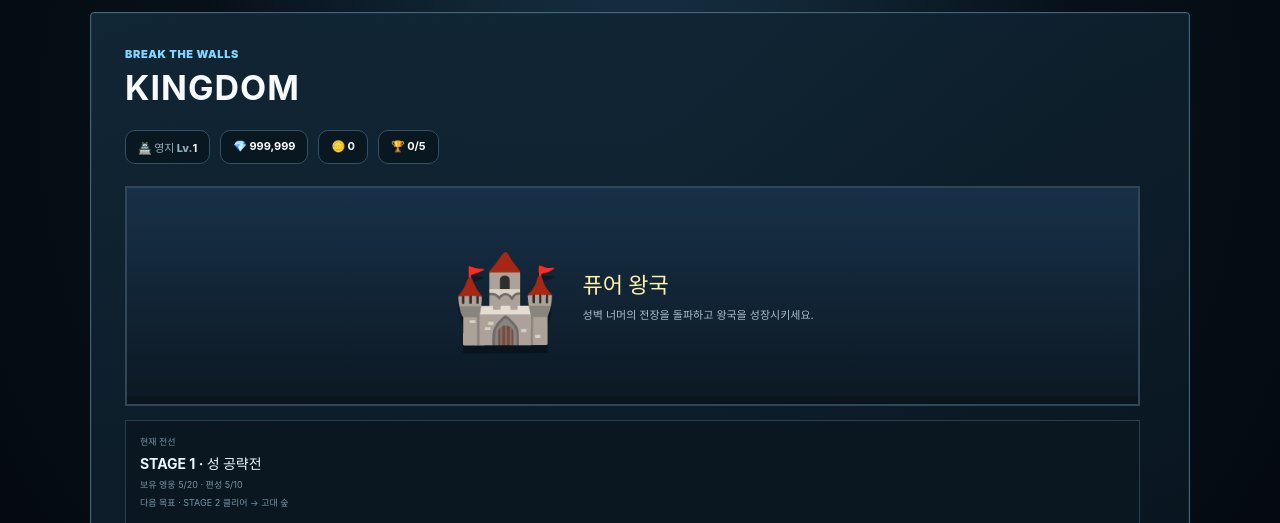
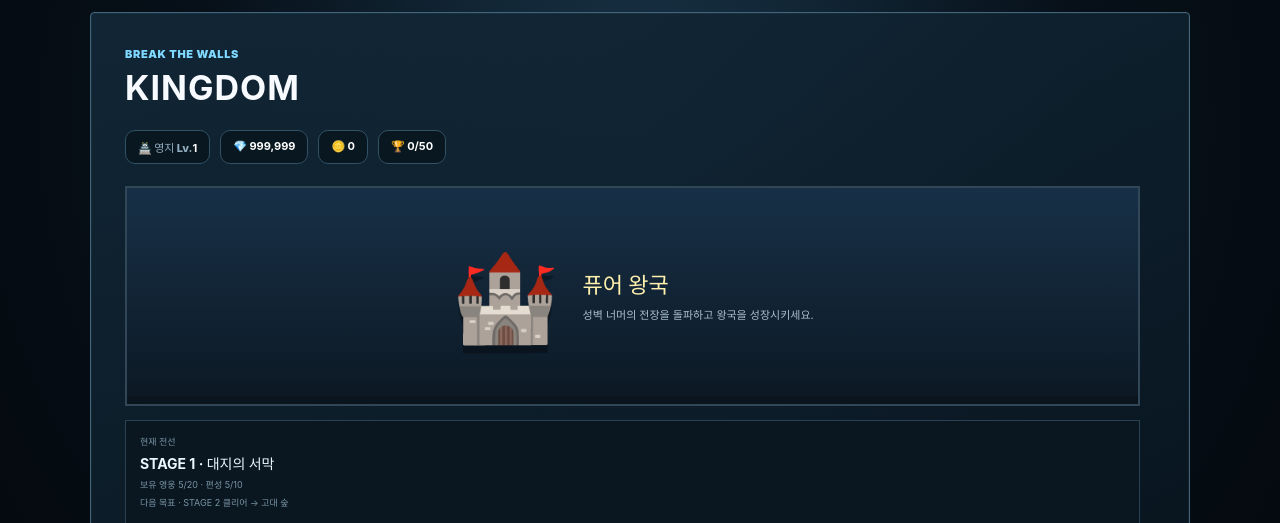
Before and after one commit to bduidohd937-beep/Break-the-Walls-Roll-the-Dice, a React (Vite) app: page / in a window 1280 px wide. Shown: the top 523 px of the page. Built offline with nearby package versions, Linux system fonts and the light colour scheme.

Commit message:
feat: build Pure World 50 stage chapter structure

```diff
--- a/src/game/stages.ts
+++ b/src/game/stages.ts
@@ -1,127 +1,69 @@
 import type { StageDef } from "./types";
 
-export const STAGES: StageDef[] = [
-  {
-    id: 1,
-    name: "성 공략전",
-    region: "왕국 외곽",
-    type: "normal",
-    repeatReward: 120,
-    firstClearGems: 35,
-    enemyCastleHp: 1800,
-    clearReward: 300,
+
+const chapter1KeyStages: Record<number, Partial<StageDef>> = {
+  1: { name: "대지의 서막", mechanic: "고블린 위주의 입문용 기초 웨이브" },
+  3: { name: "첫 번째 낚시", type: "elite", mechanic: "자원 채집 이후 후속 기습으로 성채가 위협받는 첫 관문" },
+  6: { name: "황금의 유혹", type: "elite", mechanic: "도망치는 황금 고블린을 추적하는 지정기·암살자 대응 구간" },
+  9: { name: "발걸음의 무게", type: "boss", bossName: "대지룡 기간토스", mechanic: "대지룡 기간토스가 등장하는 첫 브레이크 포인트" },
+  12: { name: "샌드위치 협공", type: "elite", mechanic: "양방향 동시 진격으로 전방 덱을 압박하는 포위 웨이브" },
+  15: { name: "폭풍 전야", type: "elite", mechanic: "평온한 초반 이후 화염의 거인 오거가 등장하는 지연 웨이브" },
+  18: { name: "완벽한 호위", type: "elite", mechanic: "엘리트를 보호하는 선행 잡몹을 신속히 제거해야 하는 호위 파훼전" },
+  20: { name: "흑기사단장 모르가르", type: "boss", bossName: "흑기사단장 모르가르", mechanic: "주변 적 공격력 증가 · 흑기사 소환 · 사망 시 군세 광폭화" },
+  30: { name: "화염의 군주 이그니스", type: "boss", bossName: "화염의 군주 이그니스", mechanic: "화염 낙인 · 불타는 군세 증원 · 전장 전체 지속 화염 피해 · 물속성 조합 대응" },
+  40: { name: "번개의 포식자 볼트라스", type: "boss", bossName: "번개의 포식자 볼트라스", mechanic: "단일 전격 · 연쇄 전류 · 전하 축적에 따른 전체 공속 증가 · 영웅 배치 퍼즐" },
+  50: { name: "균열의 포식자 아르카논", type: "boss", bossName: "균열의 포식자 아르카논", mechanic: "순수 → 불꽃 → 빙결 → 폭풍 → 종말 페이즈 변화와 주기적 증원" }
+};
+
+const chapter1RangeMechanics = (id: number) => {
+  if (id >= 21 && id <= 27) return "짤짤이 피해 무효화 · 은신 암살자 · 대규모 랜덤 증원 집중 구간";
+  if (id >= 31 && id <= 39) return "전격 연쇄 전류 · 고속 러시 · 선공권 박탈 보스 선행 등장 구간";
+  if (id >= 41 && id <= 49) return "연쇄 리스폰 · 시스템 제약 스킬 잠김 · 무너지는 성벽 공성 총공세";
+  return undefined;
+};
+
+const chapter1Region = (id: number) => id <= 10 ? "원시 초원" : id <= 20 ? "검은 대지" : id <= 30 ? "불타는 변경" : id <= 40 ? "폭풍 지대" : "균열 성벽";
+
+const makeStage = (id: number): StageDef => {
+  const key = chapter1KeyStages[id] ?? {};
+  const boss = key.type === "boss";
+  const elite = key.type === "elite" || (!boss && id % 5 === 0);
+  const type = boss ? "boss" : elite ? "elite" : "normal";
+  const baseCount = 5 + Math.floor(id / 4);
+  const enemyPool = id <= 10 ? ["goblin", "orc"] as const : id <= 20 ? ["orc", "darkKnight", "archer"] as const : id <= 30 ? ["darkKnight", "fireMage", "fireOgre"] as const : ["archer", "assassin", "fireMage", "darkKnight"] as const;
+  const enemyA = enemyPool[(id - 1) % enemyPool.length];
+  const enemyB = enemyPool[id % enemyPool.length];
+  return {
+    id,
+    name: key.name ?? `퓨어 월드 전선 ${String(id).padStart(2, "0")}`,
+    region: chapter1Region(id),
+    type,
+    story: id === 1 ? "태초의 마력이 흐르던 퓨어 월드에 정체 모를 균열이 발생하고, 야생 군세와 고대 괴수들이 성채를 향해 진격하기 시작한다." : undefined,
+    mechanic: key.mechanic ?? chapter1RangeMechanics(id),
+    bossName: key.bossName,
+    implemented: [1, 3, 6, 9, 12, 15, 18, 20, 30, 40, 50].includes(id),
+    enemyCastleHp: 1600 + id * 140,
+    clearReward: 250 + id * 70,
+    repeatReward: 90 + id * 22,
+    firstClearGems: 25 + Math.floor(id / 5) * 5,
     waves: [
-      [{ enemy: "goblin", count: 8, gap: 0.9 }],
-      [{ enemy: "goblin", count: 5, gap: 0.6 }, { enemy: "orc", count: 3, gap: 1.2 }],
-      [{ enemy: "goblin", count: 7, gap: 0.55 }, { enemy: "darkKnight", count: 1, gap: 2 }],
-      [{ enemy: "orc", count: 5, gap: 0.8 }, { enemy: "goblin", count: 10, gap: 0.45 }],
-      [{ enemy: "goblin", count: 8, gap: 0.45 }, { enemy: "orc", count: 4, gap: 0.9 }, { enemy: "fireOgre", count: 1, gap: 2.2 }],
+      [{ enemy: enemyA, count: baseCount, gap: 0.8 }],
+      [{ enemy: enemyA, count: baseCount, gap: 0.65 }, { enemy: enemyB, count: Math.max(2, Math.floor(baseCount / 2)), gap: 1.1 }],
+      [{ enemy: enemyB, count: baseCount + 1, gap: 0.6 }],
+      [{ enemy: enemyA, count: baseCount + 2, gap: 0.55 }, { enemy: enemyB, count: Math.max(2, Math.floor(baseCount / 2)), gap: 0.9 }],
+      [{ enemy: enemyB, count: baseCount + (boss ? 4 : 2), gap: 0.5 }, ...(boss ? [{ enemy: "fireOgre" as const, count: Math.max(1, Math.ceil(id / 20)), gap: 1.8 }] : [])],
     ],
     waveMeta: [
-      { name: "고블린 습격", reward: 80 },
-      { name: "오크 전열", reward: 110 },
-      { name: "다크 나이트 출현", reward: 140 },
-      { name: "끝없는 행군", reward: 180 },
-      { name: "화염의 거인", reward: 300, boss: true },
+      { name: "선발대", reward: 60 + id * 6 },
+      { name: "전선 충돌", reward: 80 + id * 7 },
+      { name: "증원 부대", reward: 100 + id * 8 },
+      { name: "성채 압박", reward: 120 + id * 9 },
+      { name: boss ? key.bossName ?? "보스 결전" : "최종 공세", reward: 180 + id * 12, boss },
     ],
-  },
-  {
-    id: 2,
-    name: "오크의 진군",
-    region: "왕국 외곽",
-    type: "normal",
-    repeatReward: 180,
-    firstClearGems: 45,
-    enemyCastleHp: 2200,
-    clearReward: 500,
-    waves: [
-      [{ enemy: "goblin", count: 6, gap: 0.7 }, { enemy: "orc", count: 2, gap: 1.1 }],
-      [{ enemy: "orc", count: 5, gap: 0.8 }],
-      [{ enemy: "goblin", count: 8, gap: 0.45 }, { enemy: "darkKnight", count: 2, gap: 1.4 }],
-      [{ enemy: "orc", count: 7, gap: 0.6 }, { enemy: "darkKnight", count: 2, gap: 1.2 }],
-      [{ enemy: "orc", count: 8, gap: 0.55 }, { enemy: "fireOgre", count: 2, gap: 1.8 }],
-    ],
-    waveMeta: [
-      { name: "선발대", reward: 100 },
-      { name: "오크 전열", reward: 140 },
-      { name: "검은 칼날", reward: 180 },
-      { name: "오크 대군", reward: 220 },
-      { name: "거인의 행군", reward: 380, boss: true },
-    ],
-  },
-  {
-    id: 3,
-    name: "화염의 전장",
-    region: "불타는 평원",
-    type: "elite",
-    repeatReward: 260,
-    firstClearGems: 55,
-    enemyCastleHp: 2600,
-    clearReward: 800,
-    waves: [
-      [{ enemy: "goblin", count: 10, gap: 0.5 }],
-      [{ enemy: "orc", count: 5, gap: 0.7 }, { enemy: "darkKnight", count: 1, gap: 1.8 }],
-      [{ enemy: "darkKnight", count: 4, gap: 0.8 }],
-      [{ enemy: "orc", count: 8, gap: 0.5 }, { enemy: "fireOgre", count: 1, gap: 2 }],
-      [{ enemy: "darkKnight", count: 5, gap: 0.65 }, { enemy: "fireOgre", count: 2, gap: 1.8 }],
-    ],
-    waveMeta: [
-      { name: "불길의 전조", reward: 120 },
-      { name: "검은 전선", reward: 160 },
-      { name: "다크 나이트 부대", reward: 210 },
-      { name: "화염 전선", reward: 260 },
-      { name: "화염의 군단", reward: 450, boss: true },
-    ],
-  },
-  {
-    id: 4,
-    name: "그림자 협곡",
-    region: "그림자 협곡",
-    type: "elite",
-    repeatReward: 340,
-    firstClearGems: 65,
-    enemyCastleHp: 3100,
-    clearReward: 1100,
-    waves: [
-      [{ enemy: "goblin", count: 8, gap: 0.5 }, { enemy: "archer", count: 2, gap: 1.2 }],
-      [{ enemy: "orc", count: 6, gap: 0.65 }, { enemy: "archer", count: 3, gap: 0.9 }],
-      [{ enemy: "assassin", count: 4, gap: 0.8 }, { enemy: "darkKnight", count: 2, gap: 1.4 }],
-      [{ enemy: "archer", count: 5, gap: 0.65 }, { enemy: "fireMage", count: 3, gap: 1 }],
-      [{ enemy: "darkKnight", count: 4, gap: 0.7 }, { enemy: "assassin", count: 4, gap: 0.8 }, { enemy: "fireOgre", count: 1, gap: 2 }],
-    ],
-    waveMeta: [
-      { name: "협곡의 궁수", reward: 180 },
-      { name: "검은 매복", reward: 220 },
-      { name: "암살자 부대", reward: 280 },
-      { name: "불꽃 사술단", reward: 340 },
-      { name: "그림자 거인", reward: 550, boss: true },
-    ],
-  },
-  {
-    id: 5,
-    name: "왕국 최후방어선",
-    region: "왕국 최후방어선",
-    type: "boss",
-    repeatReward: 500,
-    firstClearGems: 80,
-    enemyCastleHp: 3700,
-    clearReward: 1500,
-    waves: [
-      [{ enemy: "orc", count: 8, gap: 0.55 }, { enemy: "archer", count: 3, gap: 0.8 }],
-      [{ enemy: "fireMage", count: 5, gap: 0.75 }, { enemy: "assassin", count: 2, gap: 1.1 }],
-      [{ enemy: "darkKnight", count: 5, gap: 0.7 }, { enemy: "archer", count: 4, gap: 0.75 }],
-      [{ enemy: "fireMage", count: 4, gap: 0.7 }, { enemy: "assassin", count: 5, gap: 0.65 }],
-      [{ enemy: "darkKnight", count: 6, gap: 0.55 }, { enemy: "fireMage", count: 4, gap: 0.8 }, { enemy: "fireOgre", count: 2, gap: 1.8 }],
-    ],
-    waveMeta: [
-      { name: "최후방어선", reward: 220 },
-      { name: "불꽃의 마법진", reward: 280 },
-      { name: "왕국 정예병", reward: 340 },
-      { name: "죽음의 매복", reward: 420 },
-      { name: "왕국의 최종전", reward: 700, boss: true },
-    ],
-  },
-];
+  };
+};
+
+export const STAGES: StageDef[] = Array.from({ length: 50 }, (_, index) => makeStage(index + 1));
 
 export const STAGE_HP_SCALE = 0.1;
 export const STAGE_ATK_SCALE = 0.06;
```
